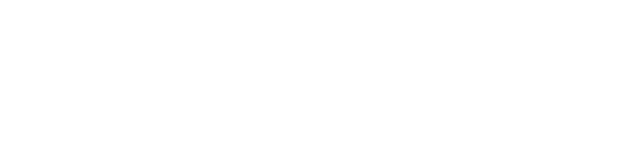
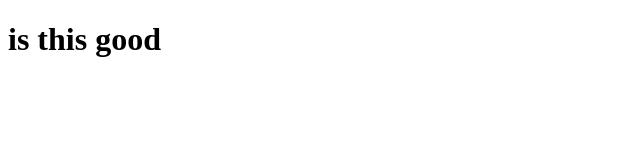
Before and after one commit to swetasir/test-2, a plain HTML site: page index.html in a window 1280 px wide. Shown: the whole page, without its empty margins (0-640 px from the left). Drawn offline with Linux system fonts and the light colour scheme.

Commit message:
added header line

```diff
--- a/index.html
+++ b/index.html
@@ -4,6 +4,7 @@
     <meta charset="utf-8">
     <title>test2</title>
   </head>
+  <h1>is this good</h1>
   <body>
 
   </body>
```
